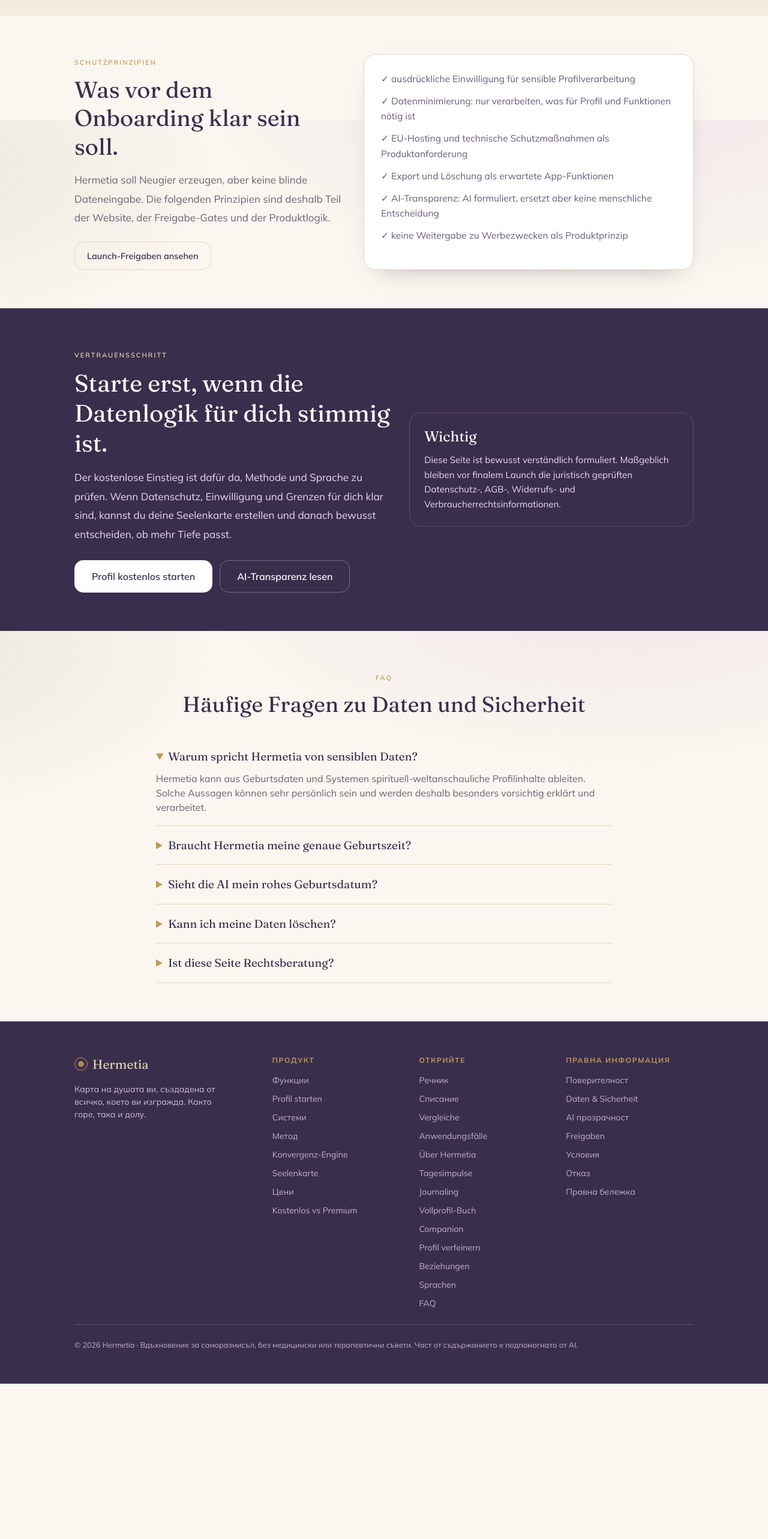
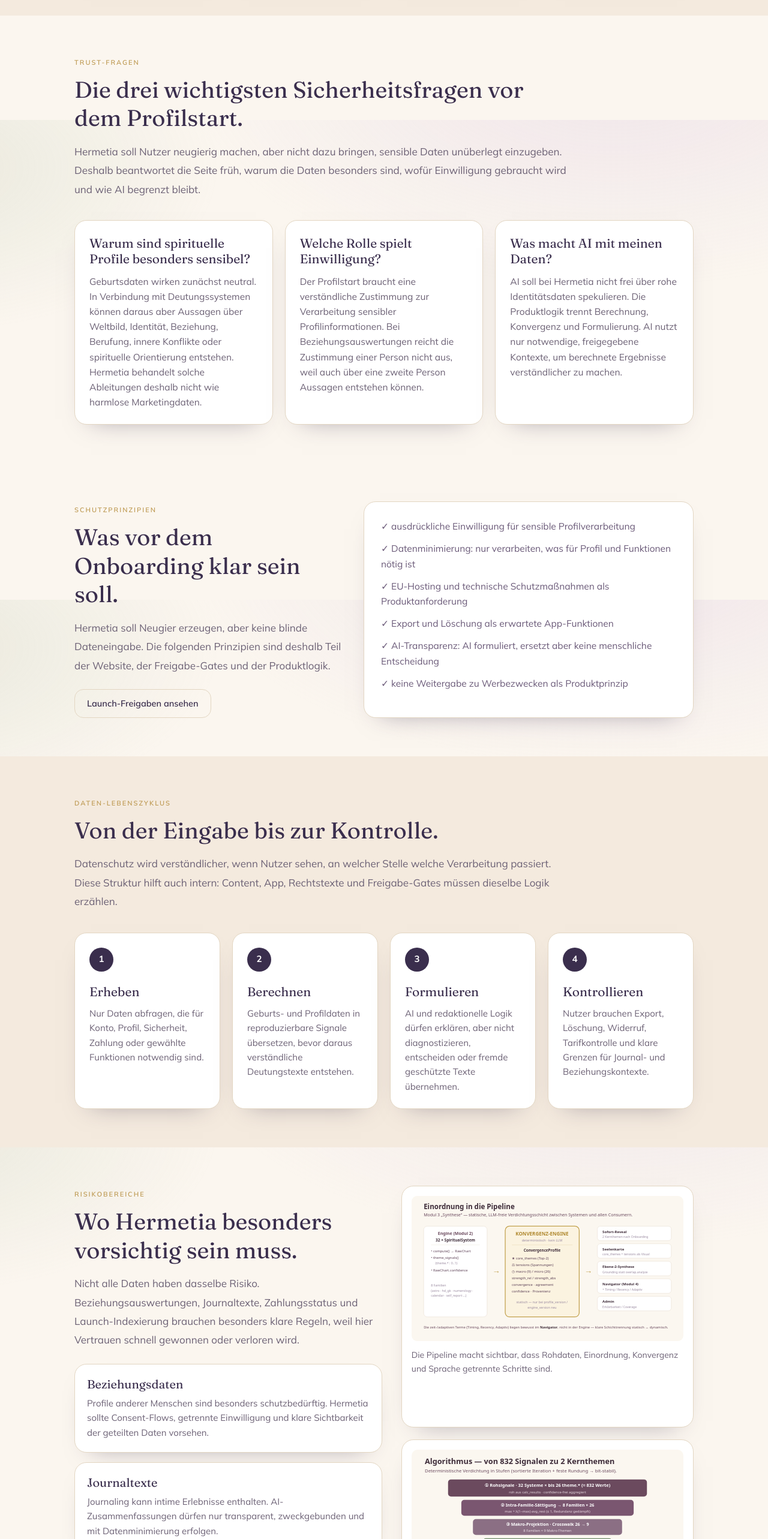
Before and after one commit to SebastianHermetia/hermetia-marketing, a Next.js app: page /bg/daten-und-sicherheit/ in a window 1280 px wide. Shown: the part 1400-3966 px from the top of the page at 60% size. Before the commit the page ends 3707 px from the top, so only its background shows below. Built offline with nearby package versions, Linux system fonts and the light colour scheme; no server answers.

Commit message:
feat: deepen data security page

```diff
--- a/src/app/[locale]/daten-und-sicherheit/page.tsx
+++ b/src/app/[locale]/daten-und-sicherheit/page.tsx
@@ -35,6 +35,63 @@
   "keine Weitergabe zu Werbezwecken als Produktprinzip",
 ];
 
+const trustQuestions = [
+  {
+    title: "Warum sind spirituelle Profile besonders sensibel?",
+    text: "Geburtsdaten wirken zunächst neutral. In Verbindung mit Deutungssystemen können daraus aber Aussagen über Weltbild, Identität, Beziehung, Berufung, innere Konflikte oder spirituelle Orientierung entstehen. Hermetia behandelt solche Ableitungen deshalb nicht wie harmlose Marketingdaten.",
+  },
+  {
+    title: "Welche Rolle spielt Einwilligung?",
+    text: "Der Profilstart braucht eine verständliche Zustimmung zur Verarbeitung sensibler Profilinformationen. Bei Beziehungsauswertungen reicht die Zustimmung einer Person nicht aus, weil auch über eine zweite Person Aussagen entstehen können.",
+  },
+  {
+    title: "Was macht AI mit meinen Daten?",
+    text: "AI soll bei Hermetia nicht frei über rohe Identitätsdaten spekulieren. Die Produktlogik trennt Berechnung, Konvergenz und Formulierung. AI nutzt nur notwendige, freigegebene Kontexte, um berechnete Ergebnisse verständlicher zu machen.",
+  },
+];
+
+const lifecycle = [
+  {
+    step: "1",
+    title: "Erheben",
+    text: "Nur Daten abfragen, die für Konto, Profil, Sicherheit, Zahlung oder gewählte Funktionen notwendig sind.",
+  },
+  {
+    step: "2",
+    title: "Berechnen",
+    text: "Geburts- und Profildaten in reproduzierbare Signale übersetzen, bevor daraus verständliche Deutungstexte entstehen.",
+  },
+  {
+    step: "3",
+    title: "Formulieren",
+    text: "AI und redaktionelle Logik dürfen erklären, aber nicht diagnostizieren, entscheiden oder fremde geschützte Texte übernehmen.",
+  },
+  {
+    step: "4",
+    title: "Kontrollieren",
+    text: "Nutzer brauchen Export, Löschung, Widerruf, Tarifkontrolle und klare Grenzen für Journal- und Beziehungskontexte.",
+  },
+];
+
+const riskControls = [
+  {
+    title: "Beziehungsdaten",
+    text: "Profile anderer Menschen sind besonders schutzbedürftig. Hermetia sollte Consent-Flows, getrennte Einwilligung und klare Sichtbarkeit der geteilten Daten vorsehen.",
+  },
+  {
+    title: "Journaltexte",
+    text: "Journaling kann intime Erlebnisse enthalten. AI-Zusammenfassungen dürfen nur transparent, zweckgebunden und mit Datenminimierung erfolgen.",
+  },
+  {
+    title: "Zahlungen",
+    text: "Tarifstatus und Rechnungsdaten müssen sauber verarbeitet werden. Vollständige Zahlungsdaten gehören zu spezialisierten Zahlungsdienstleistern, nicht in die Profilauswertung.",
+  },
+  {
+    title: "Launch und Indexierung",
+    text: "Vor Domainumzug und finaler Freigabe bleibt noindex/nofollow sinnvoll. Erst nach externer Legal/IP-Prüfung sollte die Reichweitenmaschine vollständig geöffnet werden.",
+  },
+];
+
 const faq = [
   {
     q: "Warum spricht Hermetia von sensiblen Daten?",
@@ -55,6 +112,18 @@
   {
     q: "Ist diese Seite Rechtsberatung?",
     a: "Nein. Diese Seite erklärt die Produktlogik verständlich. Die formalen Rechtstexte und externe Datenschutz-/Rechtsprüfung bleiben für den finalen Launch maßgeblich.",
+  },
+  {
+    q: "Werden meine Daten für Werbung verkauft?",
+    a: "Nein. Die Website rahmt keine Weitergabe zu Werbezwecken als Produktprinzip. Für den finalen Launch müssen die formalen Rechtstexte diese Linie verbindlich abbilden.",
+  },
+  {
+    q: "Warum sind Beziehungsauswertungen anders geregelt?",
+    a: "Weil dabei Daten und Ableitungen über mindestens zwei Personen entstehen können. Deshalb braucht Hermetia klare Einwilligung der betroffenen Person und darf keine heimliche Auswertung normalisieren.",
+  },
+  {
+    q: "Warum bleibt die Website vor dem Launch auf noindex/nofollow?",
+    a: "Solange Domainumzug, finale Rechtstexte und externe Legal/IP-Freigabe nicht abgeschlossen sind, ist noindex/nofollow ein sinnvoller Schutz vor verfrühter Indexierung.",
   },
 ];
 
@@ -138,6 +207,26 @@
         </section>
 
         <section className="py-16">
+          <div className="wrap">
+            <div className="mb-9 max-w-[820px]">
+              <span className="kicker">Trust-Fragen</span>
+              <h2 className="mt-3 text-[clamp(27px,4vw,38px)]">Die drei wichtigsten Sicherheitsfragen vor dem Profilstart.</h2>
+              <p className="muted mt-4 text-[17px] leading-[1.85]">
+                Hermetia soll Nutzer neugierig machen, aber nicht dazu bringen, sensible Daten unüberlegt einzugeben. Deshalb beantwortet die Seite früh, warum die Daten besonders sind, wofür Einwilligung gebraucht wird und wie AI begrenzt bleibt.
+              </p>
+            </div>
+            <div className="grid gap-5 md:grid-cols-3">
+              {trustQuestions.map((item) => (
+                <article key={item.title} className="card">
+                  <h3 className="text-[21px]">{item.title}</h3>
+                  <p className="muted mt-3 text-[15.5px] leading-relaxed">{item.text}</p>
+                </article>
+              ))}
+            </div>
+          </div>
+        </section>
+
+        <section className="py-16">
           <div className="wrap grid gap-8 lg:grid-cols-[.9fr_1.1fr]">
             <div>
               <span className="kicker">Schutzprinzipien</span>
@@ -151,6 +240,61 @@
               <ul className="flex list-none flex-col gap-3 text-[15.5px] leading-relaxed text-pflaume/90">
                 {safeguards.map((item) => <li key={item}>✓ {item}</li>)}
               </ul>
+            </div>
+          </div>
+        </section>
+
+        <section className="bg-creme-tief py-16">
+          <div className="wrap">
+            <div className="mb-9 max-w-[820px]">
+              <span className="kicker">Daten-Lebenszyklus</span>
+              <h2 className="mt-3 text-[clamp(27px,4vw,38px)]">Von der Eingabe bis zur Kontrolle.</h2>
+              <p className="muted mt-4 text-[17px] leading-[1.85]">
+                Datenschutz wird verständlicher, wenn Nutzer sehen, an welcher Stelle welche Verarbeitung passiert. Diese Struktur hilft auch intern: Content, App, Rechtstexte und Freigabe-Gates müssen dieselbe Logik erzählen.
+              </p>
+            </div>
+            <div className="grid gap-5 md:grid-cols-2 lg:grid-cols-4">
+              {lifecycle.map((item) => (
+                <article key={item.title} className="rounded-card border border-sand bg-white p-6 shadow-soft">
+                  <span className="flex h-10 w-10 items-center justify-center rounded-full bg-aubergine text-[15px] font-bold text-white">{item.step}</span>
+                  <h3 className="mt-5 text-[21px]">{item.title}</h3>
+                  <p className="muted mt-3 text-[15px] leading-relaxed">{item.text}</p>
+                </article>
+              ))}
+            </div>
+          </div>
+        </section>
+
+        <section className="py-16">
+          <div className="wrap grid gap-8 lg:grid-cols-[1fr_.95fr]">
+            <div>
+              <span className="kicker">Risikobereiche</span>
+              <h2 className="mt-3 text-[clamp(27px,4vw,38px)]">Wo Hermetia besonders vorsichtig sein muss.</h2>
+              <p className="muted mt-4 text-[17px] leading-[1.85]">
+                Nicht alle Daten haben dasselbe Risiko. Beziehungsauswertungen, Journaltexte, Zahlungsstatus und Launch-Indexierung brauchen besonders klare Regeln, weil hier Vertrauen schnell gewonnen oder verloren wird.
+              </p>
+              <div className="mt-6 grid gap-4">
+                {riskControls.map((item) => (
+                  <article key={item.title} className="rounded-card border border-sand bg-white p-5 shadow-soft">
+                    <h3 className="text-[20px]">{item.title}</h3>
+                    <p className="muted mt-2 text-[15px] leading-relaxed">{item.text}</p>
+                  </article>
+                ))}
+              </div>
+            </div>
+            <div className="grid gap-5">
+              <figure className="m-0 rounded-card border border-sand bg-white p-4 shadow-soft">
+                <img src="/graphics/convergence/abb4-pipeline-einordnung.svg" alt="Pipeline-Grafik für Verarbeitung und Einordnung von Hermetia-Daten" className="w-full rounded-[6px]" loading="lazy" />
+                <figcaption className="muted mt-3 text-[14px] leading-relaxed">
+                  Die Pipeline macht sichtbar, dass Rohdaten, Einordnung, Konvergenz und Sprache getrennte Schritte sind.
+                </figcaption>
+              </figure>
+              <figure className="m-0 rounded-card border border-sand bg-white p-4 shadow-soft">
+                <img src="/graphics/convergence/abb5-algorithmus-funnel.svg" alt="Algorithmus-Funnel von Daten zu Kernthemen und verständlicher Sprache" className="w-full rounded-[6px]" loading="lazy" />
+                <figcaption className="muted mt-3 text-[14px] leading-relaxed">
+                  Der Funnel unterstützt die AI-Transparenz: Erst rechnen und prüfen, dann vorsichtig formulieren.
+                </figcaption>
+              </figure>
             </div>
           </div>
         </section>
```
Also changed, not shown: scripts/check-content.mjs (+7 -1 lines).
